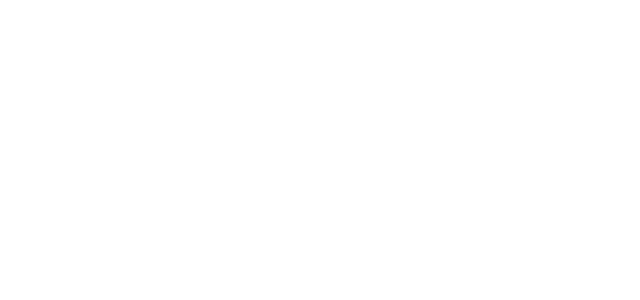
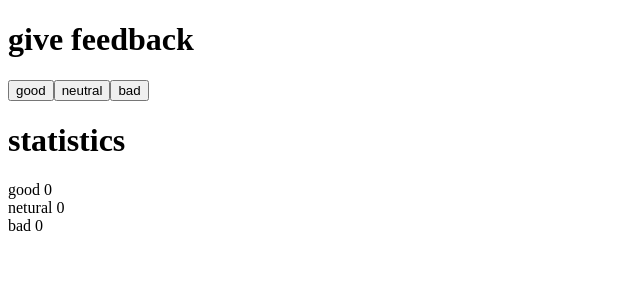
Before and after one commit to tylermong/Full-Stack-Open, a React (Vite) app in the folder part1/unicafe/: page / in a window 1280 px wide. Shown: the top 300 px of the page, without its empty margins (0-640 px from the left). Built offline with nearby package versions, Linux system fonts and the light colour scheme.

Commit message:
Add feedback buttons and state management to App component

```diff
--- a/part1/unicafe/src/App.jsx
+++ b/part1/unicafe/src/App.jsx
@@ -1,9 +1,41 @@
 import { useState } from 'react'
 
+const Button = (props) => (
+  <button onClick={props.onClick}>
+    {props.text}
+  </button>
+)
+
+const addReview = (rating) => {
+  if (rating === good) {
+    setGood(good + 1)
+  }
+
+  if (rating == neutral) {
+    setNeutral(neutral + 1)
+  }
+
+  if (rating == bad) {
+    setBad(bad + 1)
+  }
+}
+
 const App = () => {
+  const [good, setGood] = useState(0)
+  const [neutral, setNeutral] = useState(0)
+  const [bad, setBad] = useState(0)
+
   return (
     <div>
+      <h1>give feedback</h1>
+      <Button onClick={() => addReview(good)} text="good" />
+      <Button onClick={() => addReview(neutral)} text="neutral" />
+      <Button onClick={() => addReview(bad)} text="bad" />
 
+      <h1>statistics</h1>
+      <div>good {good}</div>
+      <div>netural {good}</div>
+      <div>bad {good}</div>
     </div>
   )
 }
```
